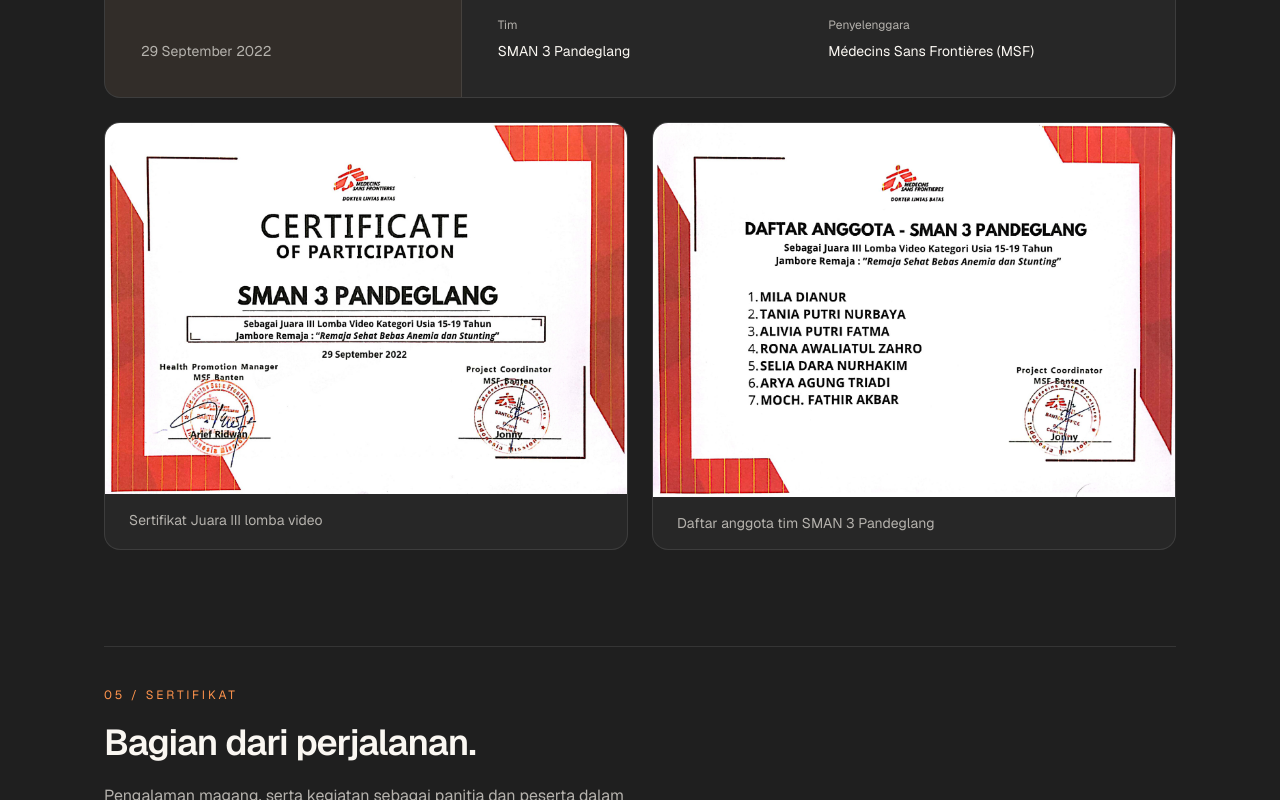
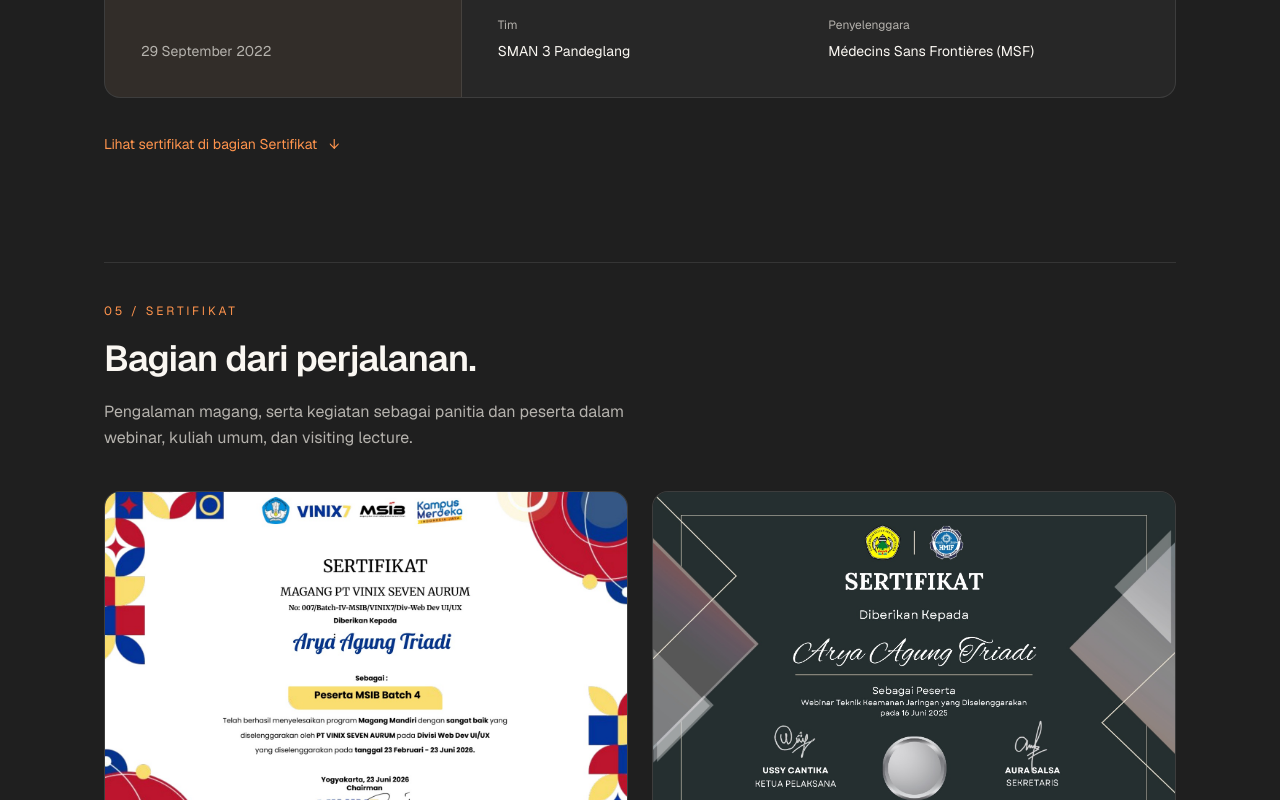
Before and after one commit to AryaAgungTriadi/Portofolio, a Next.js app: page / in a window 1280 px wide. Shown: the part 3760-4560 px from the top of the page. Built offline with nearby package versions, Linux system fonts and the light colour scheme.

Commit message:
Combine achievement certificate pages in certificate detail popup

```diff
--- a/components/Achievements.tsx
+++ b/components/Achievements.tsx
@@ -1,4 +1,4 @@
-import Image from "next/image";
+
 
 export default function Achievements() {
   return (
@@ -31,20 +31,7 @@
             </dl>
           </div>
         </article>
-        <div className="mt-6 grid gap-6 md:grid-cols-2">
-          <figure className="overflow-hidden rounded-2xl border border-white/10 bg-surface">
-            <a href="/images/achievement-video.jpg" target="_blank" rel="noopener noreferrer" aria-label="Lihat sertifikat Juara III lomba video (tab baru)" className="block transition-opacity hover:opacity-90">
-              <Image src="/images/achievement-video.jpg" alt="Sertifikat Juara III lomba video Jambore Remaja untuk tim SMAN 3 Pandeglang" width={1588} height={1128} sizes="(max-width: 767px) 100vw, 50vw" className="h-auto w-full" />
-            </a>
-            <figcaption className="px-6 py-4 text-sm text-muted">Sertifikat Juara III lomba video</figcaption>
-          </figure>
-          <figure className="overflow-hidden rounded-2xl border border-white/10 bg-surface">
-            <a href="/images/achievement-team.jpg" target="_blank" rel="noopener noreferrer" aria-label="Lihat daftar anggota tim lomba video (tab baru)" className="block transition-opacity hover:opacity-90">
-              <Image src="/images/achievement-team.jpg" alt="Daftar anggota tim SMAN 3 Pandeglang, termasuk Arya Agung Triadi" width={1528} height={1093} sizes="(max-width: 767px) 100vw, 50vw" className="h-auto w-full" />
-            </a>
-            <figcaption className="px-6 py-4 text-sm text-muted">Daftar anggota tim SMAN 3 Pandeglang</figcaption>
-          </figure>
-        </div>
+        <a href="#certificates" className="mt-6 inline-flex min-h-11 items-center gap-3 text-sm text-accent hover:underline">Lihat sertifikat di bagian Sertifikat <span aria-hidden="true">↓</span></a>
       </div>
     </section>
   );
--- a/components/Certificates.tsx
+++ b/components/Certificates.tsx
@@ -4,6 +4,7 @@
 import { useEffect, useRef, useState } from "react";
 
 const certificates = [
+  { title: "Juara III Lomba Video Jambore Remaja", date: "29 September 2022", iso: "2022-09-29", image: "/images/achievement-video.jpg", width: 1588, height: 1128, role: "Prestasi / Lomba Video", detailImage: "/images/achievement-team.jpg", detailWidth: 1528, detailHeight: 1093, description: "Tim SMAN 3 Pandeglang meraih Juara III kategori usia 15–19 tahun dalam lomba video Jambore Remaja bertema Remaja Sehat Bebas Anemia dan Stunting, yang diselenggarakan oleh Médecins Sans Frontières (MSF). Preview pertama menampilkan sertifikat penghargaan; preview kedua memuat daftar anggota tim, termasuk Arya Agung Triadi." },
   { title: "Magang Mandiri VINIX7 — Web Development dan UI/UX", date: "23 Juni 2026", iso: "2026-06-23", image: "/images/certificate-vinix7.jpg", width: 1432, height: 1012, role: "Peserta / MSIB Batch 4", pdf: "/documents/certificate-vinix7.pdf", detailImage: "/images/certificate-vinix7-details.jpg" },
   { title: "The Future of Web Developer and IoT Engineer", date: "9 September 2023", iso: "2023-09-09", image: "/images/certificate-web.jpg", width: 877, height: 620, role: "Panitia / Webinar" },
   { title: "CyberAware: Jaga Data, Lindungi Privasi", date: "13 Juni 2025", iso: "2025-06-13", image: "/images/certificate-cyber.jpg", width: 1053, height: 745, role: "Panitia / Webinar" },
@@ -68,10 +69,10 @@
           <p className="text-xs uppercase tracking-[0.18em] text-accent">{selected.role}</p>
           <h2 id="certificate-dialog-title" className="mt-3 text-2xl font-semibold sm:text-3xl">{selected.title}</h2>
           <p className="mt-3 text-sm text-muted"><time dateTime={selected.iso}>{selected.date}</time></p>
-          <p id="certificate-dialog-description" className="mt-4 leading-relaxed text-muted">{selected.pdf ? "Sertifikat penyelesaian Magang Mandiri MSIB Batch 4 di PT VINIX SEVEN AURUM, Divisi Web Dev UI/UX, pada 23 Februari–23 Juni 2026. Halaman kedua memuat jobdesk dan pencapaian, termasuk riset pengguna, desain antarmuka, prototyping, pengembangan web, dan deployment." : `Sertifikat atas nama Arya Agung Triadi sebagai ${selected.role.toLowerCase().replace(" / ", " dalam kegiatan ")} dengan topik “${selected.title}”.`}</p>
+          <p id="certificate-dialog-description" className="mt-4 leading-relaxed text-muted">{selected.description ?? (selected.pdf ? "Sertifikat penyelesaian Magang Mandiri MSIB Batch 4 di PT VINIX SEVEN AURUM, Divisi Web Dev UI/UX, pada 23 Februari–23 Juni 2026. Halaman kedua memuat jobdesk dan pencapaian, termasuk riset pengguna, desain antarmuka, prototyping, pengembangan web, dan deployment." : `Sertifikat atas nama Arya Agung Triadi sebagai ${selected.role.toLowerCase().replace(" / ", " dalam kegiatan ")} dengan topik “${selected.title}”.`)}</p>
           <div className="mt-6 space-y-4">
             <Image src={selected.image} alt={`Sertifikat ${selected.title}`} width={selected.width} height={selected.height} sizes="(max-width: 1023px) 100vw, 960px" className="h-auto w-full rounded-lg" />
-            {selected.detailImage && <Image src={selected.detailImage} alt="Jobdesk dan pencapaian Magang Mandiri VINIX7" width={1432} height={1012} sizes="(max-width: 1023px) 100vw, 960px" className="h-auto w-full rounded-lg" />}
+            {selected.detailImage && <Image src={selected.detailImage} alt={`Halaman detail pendukung: ${selected.title}`} width={selected.detailWidth ?? 1432} height={selected.detailHeight ?? 1012} sizes="(max-width: 1023px) 100vw, 960px" className="h-auto w-full rounded-lg" />}
           </div>
           <a href={selected.pdf ?? selected.image} download className="mt-6 inline-flex min-h-11 items-center gap-3 rounded-full bg-accent px-5 py-3 text-sm font-semibold text-background transition-colors hover:bg-accent-hover">Unduh sertifikat <span aria-hidden="true">↓</span></a>
         </div>
```
